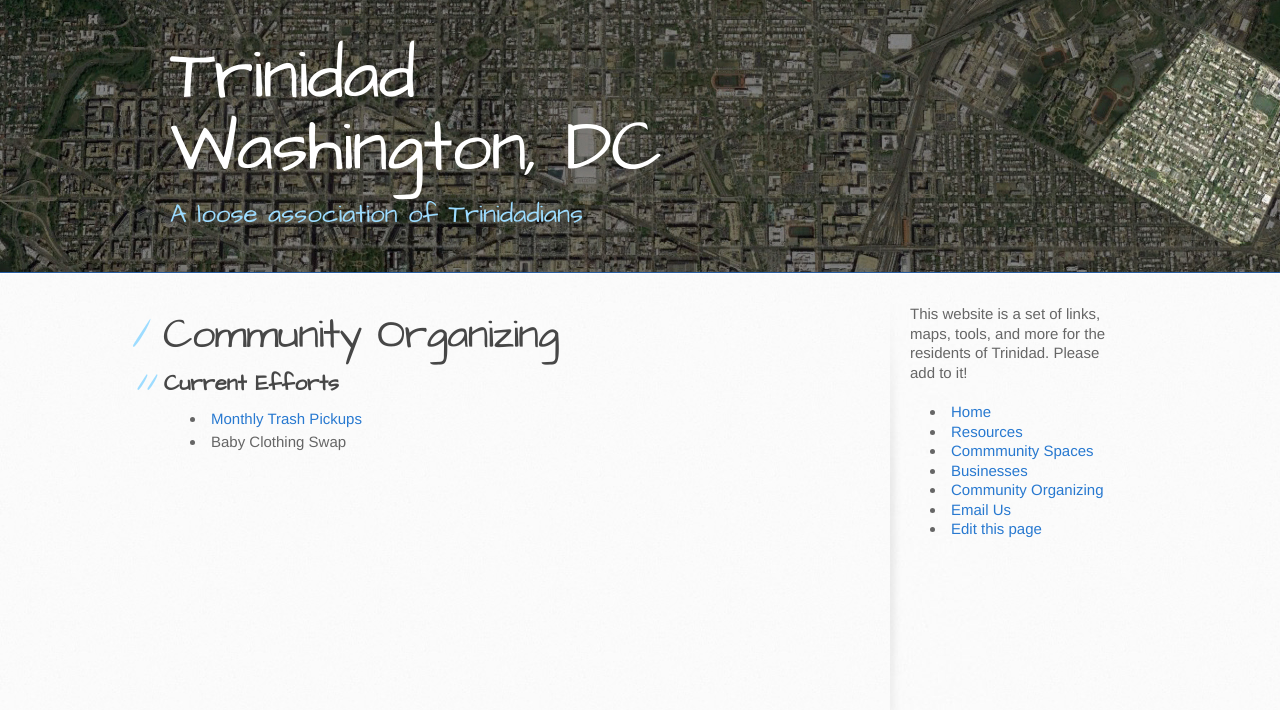
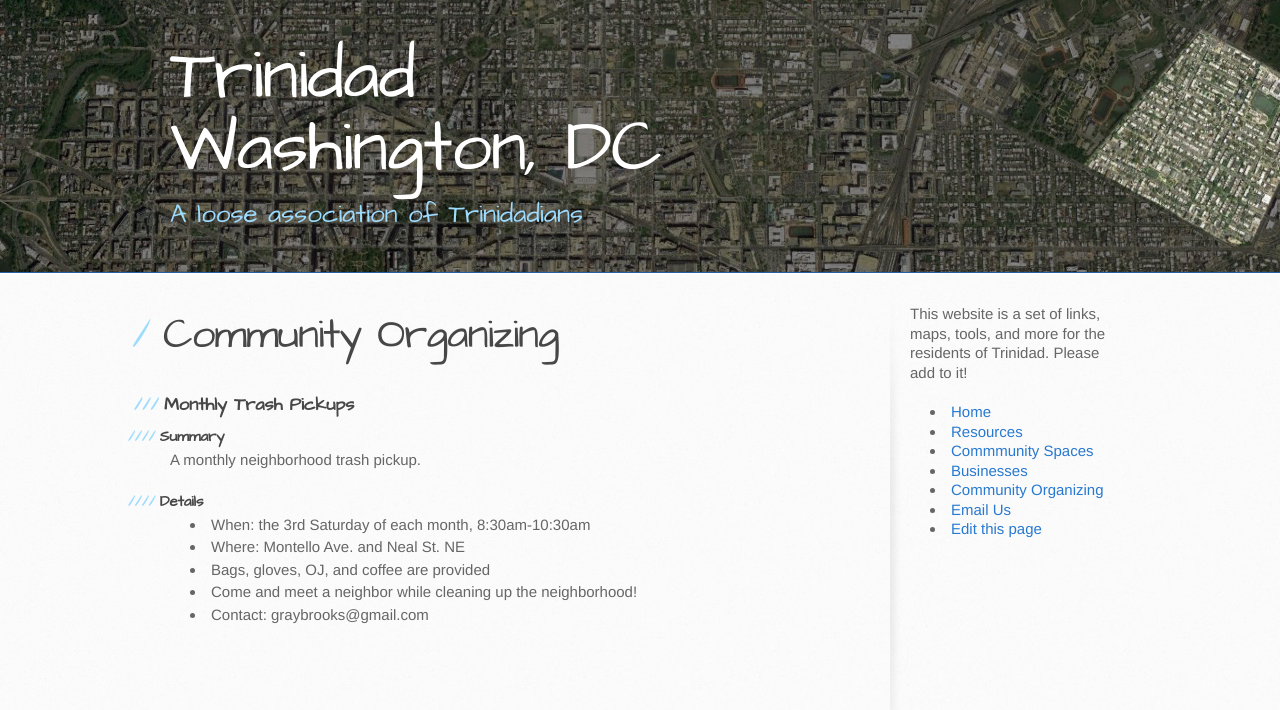
Before and after one commit to gbinal/tobago, a Jekyll site: the page built from community-organizing.md, in a window 1280 px wide. Shown: the top 710 px of the page. Built offline with Jekyll 4.4.1, drawn with Linux system fonts in a browser that asks for light colours.

Commit message:
moving content to this page

```diff
--- a/community-organizing.md
+++ b/community-organizing.md
@@ -4,7 +4,16 @@ title: Community Organizing
 published: true
 ---
 
-## Current Efforts
+### Monthly Trash Pickups
 
-* [Monthly Trash Pickups](http://graybrooks.com/tobago/community-organizing/trash-pickup)
-* Baby Clothing Swap
+#### Summary
+
+A monthly neighborhood trash pickup.
+
+#### Details
+
+* When: the 3rd Saturday of each month, 8:30am-10:30am
+* Where: Montello Ave. and Neal St. NE
+* Bags, gloves, OJ, and coffee are provided
+* Come and meet a neighbor while cleaning up the neighborhood!
+* Contact: graybrooks@gmail.com
```
